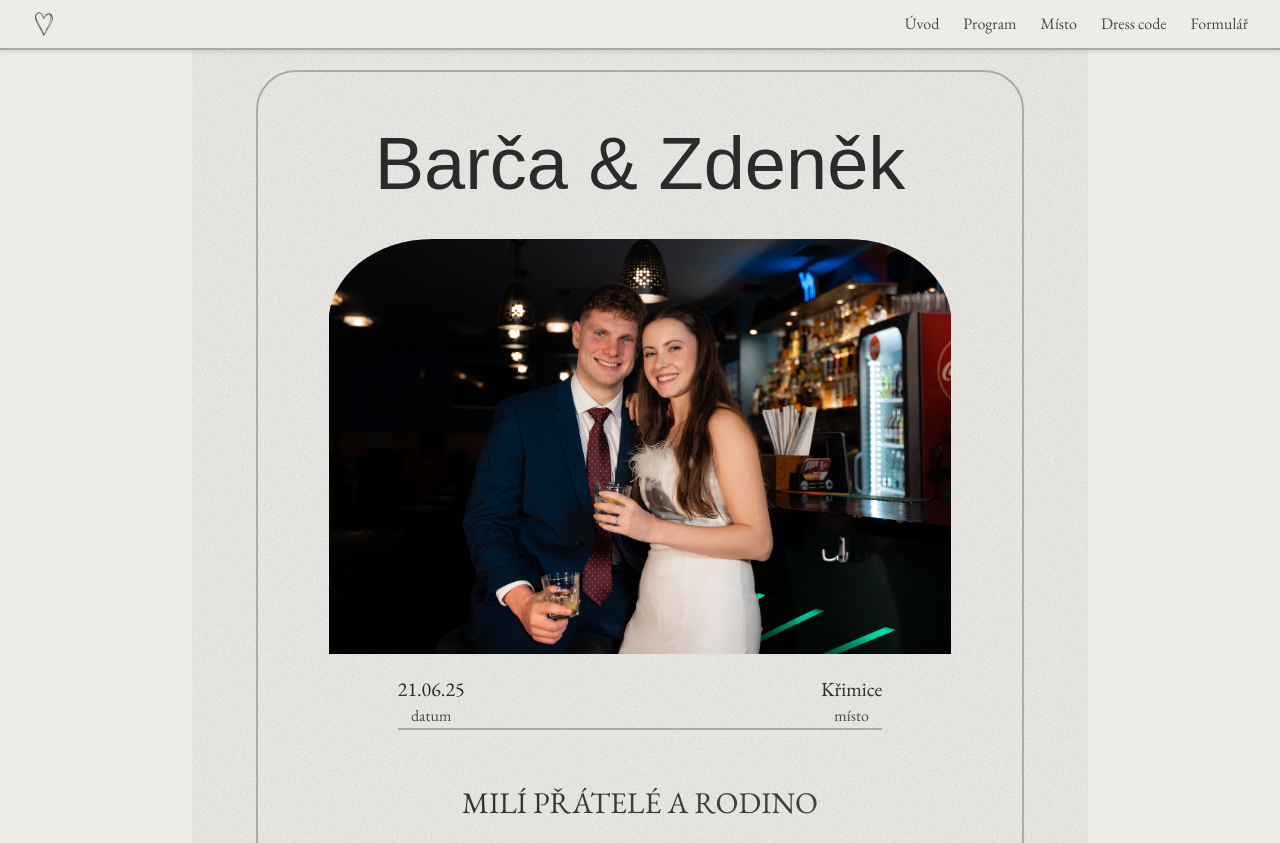
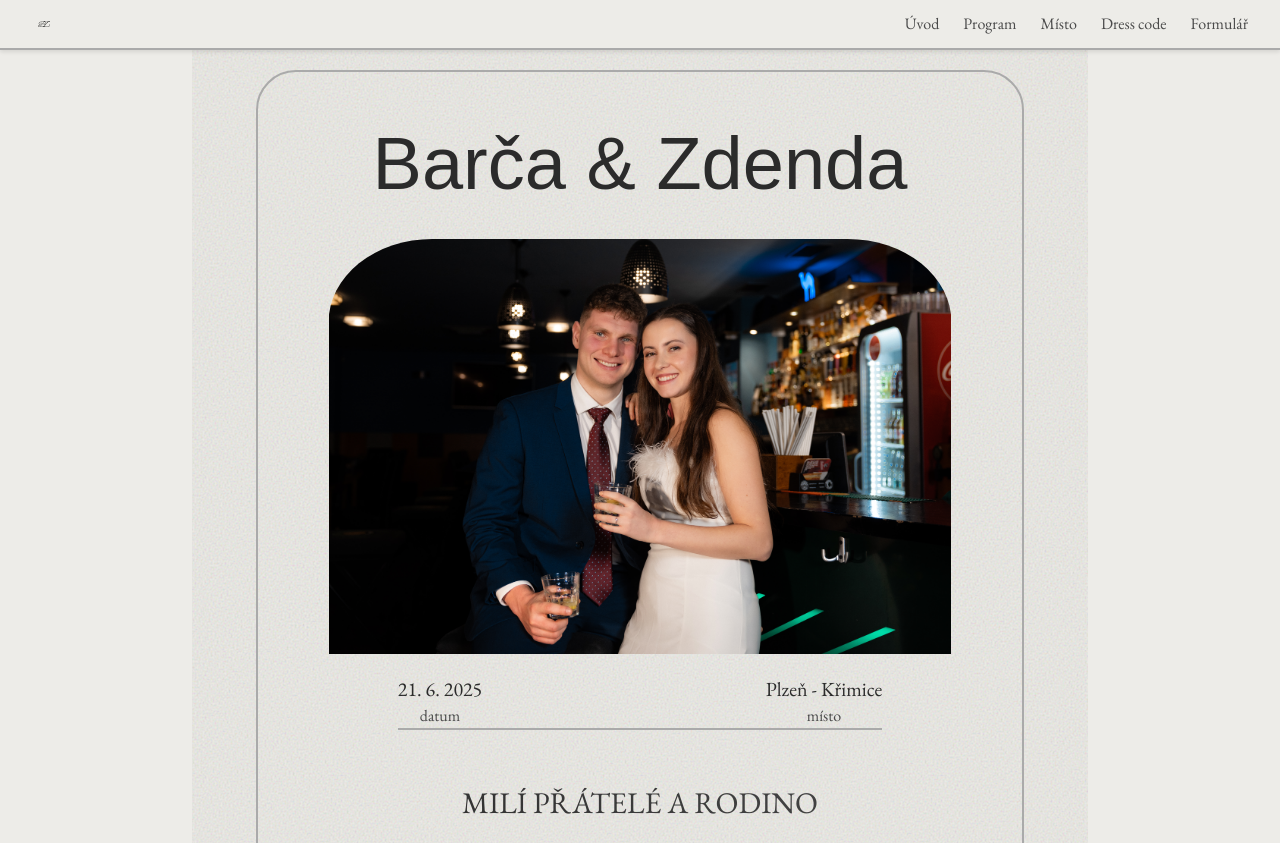
Before and after one commit to jan-cibulka/svatba2, a React (Vite) app: page / in a window 1280 px wide. Shown: the top 843 px of the page. Built offline with nearby package versions, Linux system fonts and the light colour scheme; a web font is replaced by a local one.

Commit message:
Edited logo.

```diff
--- a/index.html
+++ b/index.html
@@ -2,10 +2,10 @@
 <html lang="en">
   <head>
     <meta charset="UTF-8" />
-    <link rel="icon" type="image/png" href="/heart.png" />
+    <link rel="icon" type="image/png" href="/logo.svg" />
     <meta name="viewport" content="width=device-width, initial-scale=1.0" />
     <link href="https://fonts.googleapis.com/css2?family=EB+Garamond:wght@400&family=Beau+Rivage&display=swap&subset=latin,latin-ext" rel="stylesheet">
-    <title>Barča & Zdeněk</title>
+    <title>Barča & Zdenda</title>
   </head>
   <body>
     <div id="root"></div>
--- a/src/components/Greetings.css
+++ b/src/components/Greetings.css
@@ -40,7 +40,7 @@
   width: 24px;
   height: 24px;
   margin-top: 20px !important;
-  background-image: url("/heart.png");
+  background-image: url("/logo.svg");
   background-size: contain;
   background-repeat: no-repeat;
   background-position: center;
--- a/src/components/Greetings.tsx
+++ b/src/components/Greetings.tsx
@@ -9,7 +9,7 @@ const Greetings: FC = () => {
       </a>
       <div className="greetings-text">
         <p>Těšíme se na vás,</p>
-        <p className="signature">Barča & Zdeněk</p>
+        <p className="signature">Barča & Zdenda</p>
         <div className="emoji"></div>
       </div>
     </div>
--- a/src/components/Intro.tsx
+++ b/src/components/Intro.tsx
@@ -11,9 +11,9 @@ const text1 =
 const text2 =
   "Tento den si nedokážeme představit bez našich nejbližších. Proto vás s radostí zveme, abyste byli součástí tohoto krásného okamžiku a oslavili ho s námi.";
 const jmeno1 = "Barča";
-const jmeno2 = "Zdeněk";
-const date = "21.06.25";
-const place = "Křimice";
+const jmeno2 = "Zdenda";
+const date = "21. 6. 2025";
+const place = "Plzeň - Křimice";
 
 const Intro: FC = () => {
   const [isMobile, setIsMobile] = useState(
--- a/src/components/Navbar.css
+++ b/src/components/Navbar.css
@@ -27,7 +27,7 @@ nav {
 .nav-logo {
   height: 24px;
   width: 24px;
-  background-image: url("/heart.png");
+  background-image: url("/logo.svg");
   background-size: contain;
   background-repeat: no-repeat;
   background-position: center;
```
Also changed, not shown: public/logo.svg (added).
